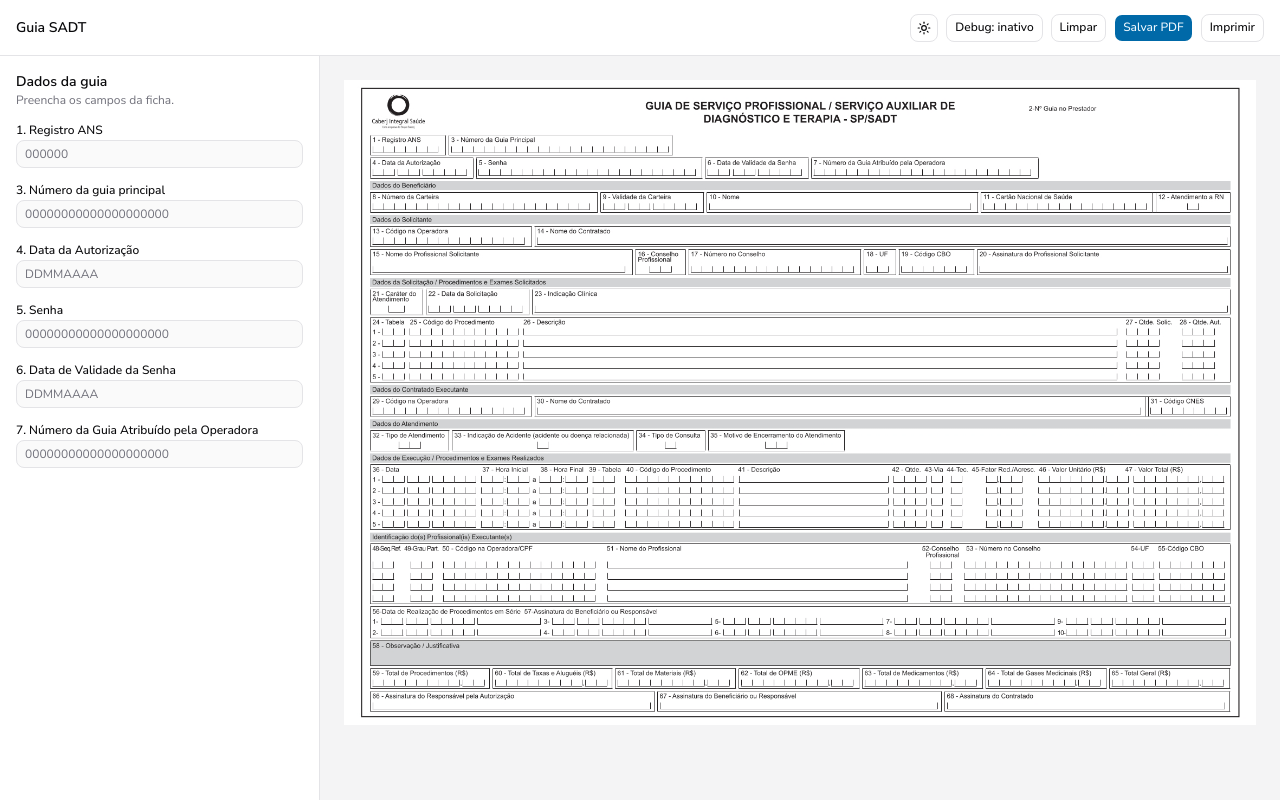
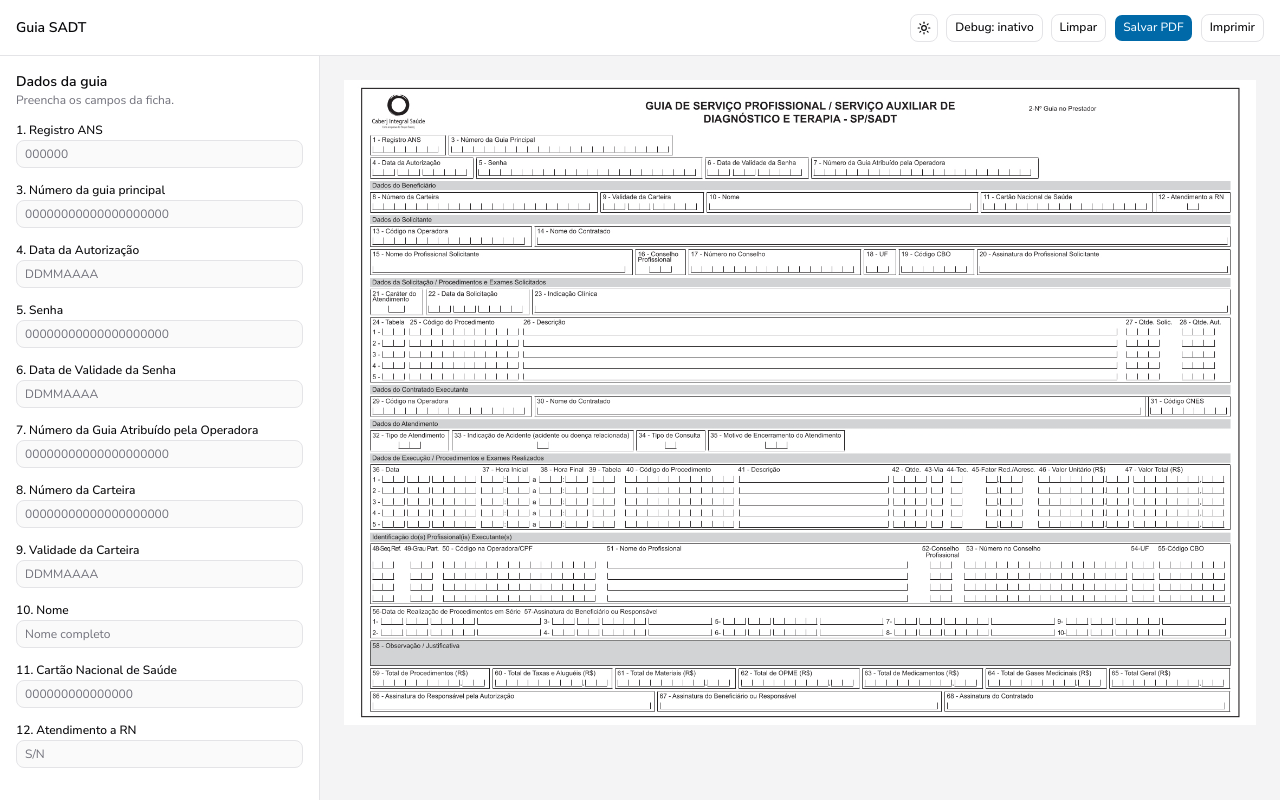
Before and after one commit to BRConnect/guia-sadt, a Next.js app: page / in a window 1280 px wide. Built offline with nearby package versions, Linux system fonts and the light colour scheme.

Commit message:
feat: add beneficiary fields eight through twelve

```diff
--- a/src/app/page.tsx
+++ b/src/app/page.tsx
@@ -35,6 +35,11 @@ export default function Home() {
 			senha: '',
 			dataValidadeSenha: '',
 			numeroGuiaOperadora: '',
+			numeroCarteira: '',
+			validadeCarteira: '',
+			nome: '',
+			cartaoSUS: '',
+			atendimentoRN: '',
 		},
 	})
 
--- /dev/null
+++ b/src/components/guia-sadt/fields/field-10-nome.ts
@@ -0,0 +1,30 @@
+import { z } from 'zod'
+
+import type { GuiaSadtFieldDefinition } from './types'
+
+export const nomeField: GuiaSadtFieldDefinition = {
+	name: 'nome',
+	label: '10. Nome',
+	placeholder: 'Nome completo',
+	maxLength: 60,
+	inputType: 'text',
+	normalizeValue: (value) => value.slice(0, 60),
+	schema: z
+		.string()
+		.trim()
+		.max(60, 'O Nome deve conter no máximo 60 caracteres.'),
+	overlayFields: [
+		{
+			id: 'nome',
+			x: 674,
+			y: 221,
+			width: 481,
+			height: 21,
+			fontSize: 14,
+			fontWeight: 500,
+			align: 'left',
+			type: 'text',
+		},
+	],
+	getOverlayValue: (_overlayId, value) => value,
+}
--- /dev/null
+++ b/src/components/guia-sadt/fields/field-11-cartao-sus.ts
@@ -0,0 +1,33 @@
+import { z } from 'zod'
+
+import type { GuiaSadtFieldDefinition } from './types'
+
+export const cartaoSUSField: GuiaSadtFieldDefinition = {
+	name: 'cartaoSUS',
+	label: '11. Cartão Nacional de Saúde',
+	placeholder: '000000000000000',
+	maxLength: 15,
+	schema: z
+		.string()
+		.trim()
+		.refine(
+			(value) => value === '' || /^\d{15}$/.test(value),
+			'O Cartão Nacional de Saúde deve conter exatamente 15 dígitos.',
+		),
+	overlayFields: [
+		{
+			id: 'cartaoSUS',
+			x: 1180,
+			y: 221,
+			width: 300,
+			height: 21,
+			length: 15,
+			gap: 0,
+			fontSize: 14,
+			fontWeight: 500,
+			align: 'center',
+			type: 'number',
+		},
+	],
+	getOverlayValue: (_overlayId, value) => value,
+}
--- /dev/null
+++ b/src/components/guia-sadt/fields/field-12-atendimento-rn.ts
@@ -0,0 +1,36 @@
+import { z } from 'zod'
+
+import type { GuiaSadtFieldDefinition } from './types'
+
+export const atendimentoRNField: GuiaSadtFieldDefinition = {
+	name: 'atendimentoRN',
+	label: '12. Atendimento a RN',
+	placeholder: 'S/N',
+	maxLength: 1,
+	inputType: 'text',
+	normalizeValue: (value) =>
+		value.toUpperCase().replace(/[^SN]/g, '').slice(0, 1),
+	schema: z
+		.string()
+		.trim()
+		.refine(
+			(value) => value === '' || /^[SN]$/.test(value.toUpperCase()),
+			'Informe S para Sim ou N para Não.',
+		),
+	overlayFields: [
+		{
+			id: 'atendimentoRN',
+			x: 1556,
+			y: 221,
+			width: 20,
+			height: 21,
+			length: 1,
+			gap: 0,
+			fontSize: 14,
+			fontWeight: 500,
+			align: 'center',
+			type: 'text',
+		},
+	],
+	getOverlayValue: (_overlayId, value) => value.toUpperCase(),
+}
--- /dev/null
+++ b/src/components/guia-sadt/fields/field-8-numero-carteira.ts
@@ -0,0 +1,33 @@
+import { z } from 'zod'
+
+import type { GuiaSadtFieldDefinition } from './types'
+
+export const numeroCarteiraField: GuiaSadtFieldDefinition = {
+	name: 'numeroCarteira',
+	label: '8. Número da Carteira',
+	placeholder: '00000000000000000000',
+	maxLength: 20,
+	schema: z
+		.string()
+		.trim()
+		.refine(
+			(value) => value === '' || /^\d{20}$/.test(value),
+			'O Número da Carteira deve conter exatamente 20 dígitos.',
+		),
+	overlayFields: [
+		{
+			id: 'numeroCarteira',
+			x: 53,
+			y: 221,
+			width: 400,
+			height: 21,
+			length: 20,
+			gap: 0,
+			fontSize: 14,
+			fontWeight: 500,
+			align: 'center',
+			type: 'number',
+		},
+	],
+	getOverlayValue: (_overlayId, value) => value,
+}
--- /dev/null
+++ b/src/components/guia-sadt/fields/field-9-validade-carteira.ts
@@ -0,0 +1,63 @@
+import { z } from 'zod'
+
+import type { GuiaSadtFieldDefinition } from './types'
+
+export const validadeCarteiraField: GuiaSadtFieldDefinition = {
+	name: 'validadeCarteira',
+	label: '9. Validade da Carteira',
+	placeholder: 'DDMMAAAA',
+	maxLength: 8,
+	schema: z
+		.string()
+		.trim()
+		.refine(
+			(value) => value === '' || /^\d{8}$/.test(value),
+			'A Validade da Carteira deve conter 8 dígitos no formato DDMMAAAA.',
+		),
+	overlayFields: [
+		{
+			id: 'validadeCarteiraDia',
+			x: 478,
+			y: 221,
+			width: 40,
+			height: 21,
+			length: 2,
+			gap: 0,
+			fontSize: 14,
+			fontWeight: 500,
+			align: 'center',
+			type: 'number',
+		},
+		{
+			id: 'validadeCarteiraMes',
+			x: 524,
+			y: 221,
+			width: 40,
+			height: 21,
+			length: 2,
+			gap: 0,
+			fontSize: 14,
+			fontWeight: 500,
+			align: 'center',
+			type: 'number',
+		},
+		{
+			id: 'validadeCarteiraAno',
+			x: 570,
+			y: 221,
+			width: 80,
+			height: 21,
+			length: 4,
+			gap: 0,
+			fontSize: 14,
+			fontWeight: 500,
+			align: 'center',
+			type: 'number',
+		},
+	],
+	getOverlayValue: (overlayId, value) => {
+		if (overlayId.endsWith('Dia')) return value.slice(0, 2)
+		if (overlayId.endsWith('Mes')) return value.slice(2, 4)
+		return value.slice(4, 8)
+	},
+}
--- a/src/components/guia-sadt/fields/index.ts
+++ b/src/components/guia-sadt/fields/index.ts
@@ -5,6 +5,11 @@ import { dataAutorizacaoField } from './field-4-data-autorizacao'
 import { senhaField } from './field-5-senha'
 import { dataValidadeSenhaField } from './field-6-data-validade-senha'
 import { numeroGuiaOperadoraField } from './field-7-numero-guia-operadora'
+import { numeroCarteiraField } from './field-8-numero-carteira'
+import { validadeCarteiraField } from './field-9-validade-carteira'
+import { nomeField } from './field-10-nome'
+import { cartaoSUSField } from './field-11-cartao-sus'
+import { atendimentoRNField } from './field-12-atendimento-rn'
 
 export const guiaSadtFields = [
 	registroANSField,
@@ -13,6 +18,11 @@ export const guiaSadtFields = [
 	senhaField,
 	dataValidadeSenhaField,
 	numeroGuiaOperadoraField,
+	numeroCarteiraField,
+	validadeCarteiraField,
+	nomeField,
+	cartaoSUSField,
+	atendimentoRNField,
 ]
 
 export const guiaSadtSchema = z.object({
@@ -22,6 +32,11 @@ export const guiaSadtSchema = z.object({
 	senha: senhaField.schema,
 	dataValidadeSenha: dataValidadeSenhaField.schema,
 	numeroGuiaOperadora: numeroGuiaOperadoraField.schema,
+	numeroCarteira: numeroCarteiraField.schema,
+	validadeCarteira: validadeCarteiraField.schema,
+	nome: nomeField.schema,
+	cartaoSUS: cartaoSUSField.schema,
+	atendimentoRN: atendimentoRNField.schema,
 })
 
 export type {
--- a/src/components/guia-sadt/guia-sadt-field-input.tsx
+++ b/src/components/guia-sadt/guia-sadt-field-input.tsx
@@ -25,9 +25,13 @@ export function GuiaSadtFieldInput({
 	const isValid = isFilled && !error
 
 	const handleChange = (event: ChangeEvent<HTMLInputElement>) => {
-		const nextValue = event.target.value
-			.replace(/\D/g, '')
-			.slice(0, field.maxLength)
+		const rawValue = event.target.value
+		const nextValue = field.normalizeValue
+			? field.normalizeValue(rawValue)
+			: field.inputType === 'text'
+				? rawValue.slice(0, field.maxLength)
+				: rawValue.replace(/\D/g, '').slice(0, field.maxLength)
+
 		onChange(nextValue)
 	}
 
@@ -38,7 +42,7 @@ export function GuiaSadtFieldInput({
 			<Input
 				id={field.name}
 				name={field.name}
-				inputMode="numeric"
+				inputMode={field.inputType === 'text' ? 'text' : 'numeric'}
 				maxLength={field.maxLength}
 				placeholder={field.placeholder}
 				value={value}
```
Also changed, not shown: src/components/guia-sadt/fields/types.ts (+8 -1 lines).
